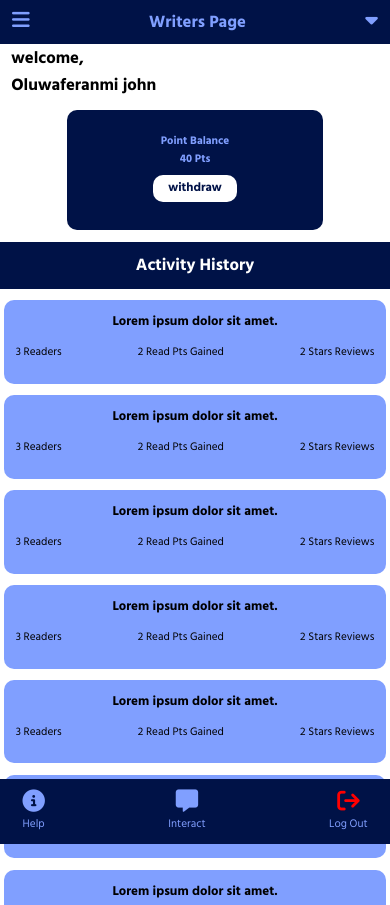
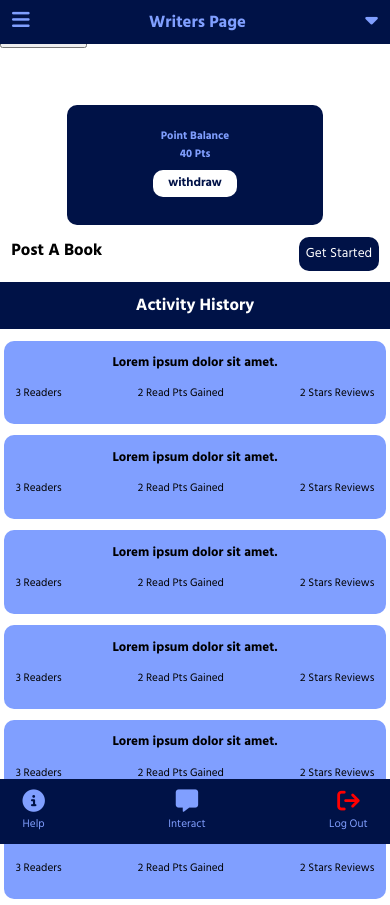
Before and after one commit to Oluwaferanmijohn/let-s-read-book-shelf-, a plain HTML site: page dashboard/dashboard.html in a window 390 px wide. Shown: the top 905 px of the page. Drawn offline with Linux system fonts and the light colour scheme.

Commit message:
new changes

```diff
--- a/dashboard/action.js
+++ b/dashboard/action.js
@@ -6,18 +6,26 @@ const closeBtn = document.getElementById('closeBtn');
 const asideBar = document.getElementById('aside');
 
 
-menuBar.addEventListener('click', function () {
+menuBar.addEventListener('click', () => {
     asideBar.style.display = "block";
+    // asideBar.style.overflow = "hidden";
     asideBar.style.transition = "5s ease-in-out"
-    header.style.filter = "blur(8px)"
-    main.style.filter = "blur(8px)"
-    footer.style.filter = "blur(8px)"
+    asideBar.style.transition = "5s ease-in-out"
+    // header.style.filter = "blur(8px)"
+    header.style.display = "none"
+    // main.style.filter = "blur(8px)"
+    main.style.display = "none"
+    // footer.style.filter = "blur(8px)"
+    footer.style.display = "none"
 })
-closeBtn.addEventListener('click', function () {
+closeBtn.addEventListener('click', () => {
     asideBar.style.display = "none";
-    header.style.filter = "none"
-    main.style.filter = "none"
-    footer.style.filter = "none"
+    // header.style.filter = "none"
+    // main.style.filter = "none"
+    // footer.style.filter = "none"
+    header.style.display = "block"
+    main.style.display = "block"
+    footer.style.display = "flex"
 });
 
 
--- a/dashboard/dashboard.css
+++ b/dashboard/dashboard.css
@@ -11,10 +11,11 @@
         font-size: 70%;
     }
 
-    /*
+
     body {
+
         height: 100vh;
-    } */
+    }
 
     @media (max-width: 800px) {
         .head-container {
@@ -35,8 +36,24 @@
         }
 
         .username-container {
-            margin-top: 4em;
-            margin-left: 1em;
+            /* margin-top: 4em; */
+            margin: 1em;
+            display: flex;
+            justify-content: space-between;
+            text-transform: capitalize;
+        }
+
+        .username-container button {
+            text-transform: capitalize;
+            padding: 0.5em;
+            border-radius: 10px;
+            border: none;
+            background-color: #001247;
+            color: white;
+            -webkit-border-radius: 10px;
+            -moz-border-radius: 10px;
+            -ms-border-radius: 10px;
+            -o-border-radius: 10px;
         }
 
         .point {
@@ -48,7 +65,7 @@
             padding: 2em 0;
             display: flex;
             flex-direction: column;
-            margin: 1em 6em;
+            margin: 5em 6em 1em 6em;
 
         }
 
@@ -73,7 +90,7 @@
 
         .history {
             overflow: scroll;
-            margin-bottom: 7em;
+            padding-bottom: 5em;
         }
 
         .each-history {
@@ -187,6 +204,7 @@
             font-size: 1.3em;
         }
 
+
         /* aside bar  */
 
         footer {
--- a/dashboard/dashboard.html
+++ b/dashboard/dashboard.html
@@ -20,6 +20,12 @@
     </head>
 
     <body>
+        <div class="pop-up">
+            <div class="">
+                <h2>change profile picture</h2>
+                <input type="file" name="picture" id="picture">
+            </div>
+        </div>
         <aside >
             <div id="aside" class="menubar-container">
                 <div class="menubar-header">
@@ -69,14 +75,15 @@
             </div>
         </header>
         <main id="main">
-            <div class="username-container">
-                <h2>welcome,</h2>
-                <h2>Oluwaferanmi john</h2>
-            </div>
+
             <div class="point">
                 <h4>point balance</h4>
                 <h4>40 pts</h4>
                 <button>withdraw</button>
+            </div>
+            <div class="username-container">
+                <h2>post a book </h2>
+                <button>get started </button>
             </div>
             <div class="transaction">
                 <h2>activity history</h2>
```
